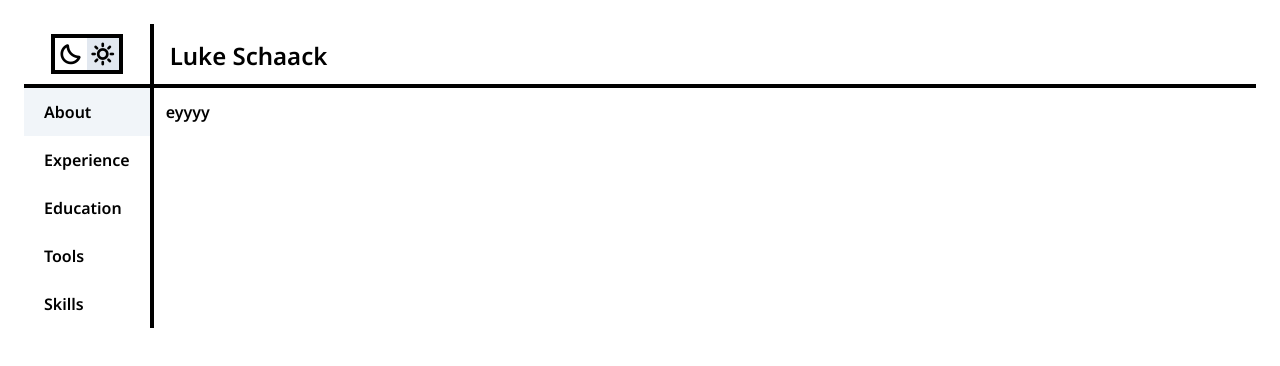
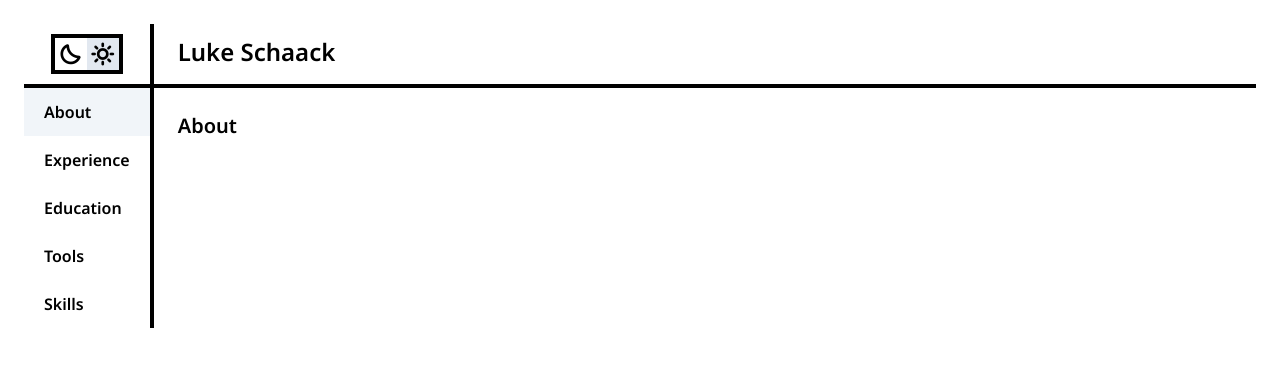
Before and after one commit to lschaack/interactive-resume, a Next.js app: page / in a window 1280 px wide. Shown: the top 366 px of the page. Built offline with nearby package versions, Linux system fonts and the light colour scheme.

Commit message:
make some layout changes just so the title link outline lines up

```diff
--- a/app/layout.tsx
+++ b/app/layout.tsx
@@ -50,13 +50,17 @@ export default function RootLayout({
           )}>
             <ModePicker />
           </div>
-          <h1 className="p-3 self-end text-2xl border-b-4 border-solid border-foreground dark:border-foreground-dark">
-            <Link href="/">
-              Luke Schaack
+          <div className="flex border-b-4 border-solid border-foreground dark:border-foreground-dark">
+            <Link href="/" className="px-6 py-3 h-full self-stretch text-2xl">
+              <h1>
+                Luke Schaack
+              </h1>
             </Link>
-          </h1>
+          </div>
           <SideNav />
-          {children}
+          <main className="p-6 flex flex-col">
+            {children}
+          </main>
         </div>
       </body>
     </html>
--- a/app/page.tsx
+++ b/app/page.tsx
@@ -2,8 +2,8 @@ import Image from "next/image";
 
 export default function Home() {
   return (
-    <main className="p-3 flex flex-col">
-      eyyyy
-    </main>
+    <h2 className="text-xl">
+      About
+    </h2>
   );
 }
```
